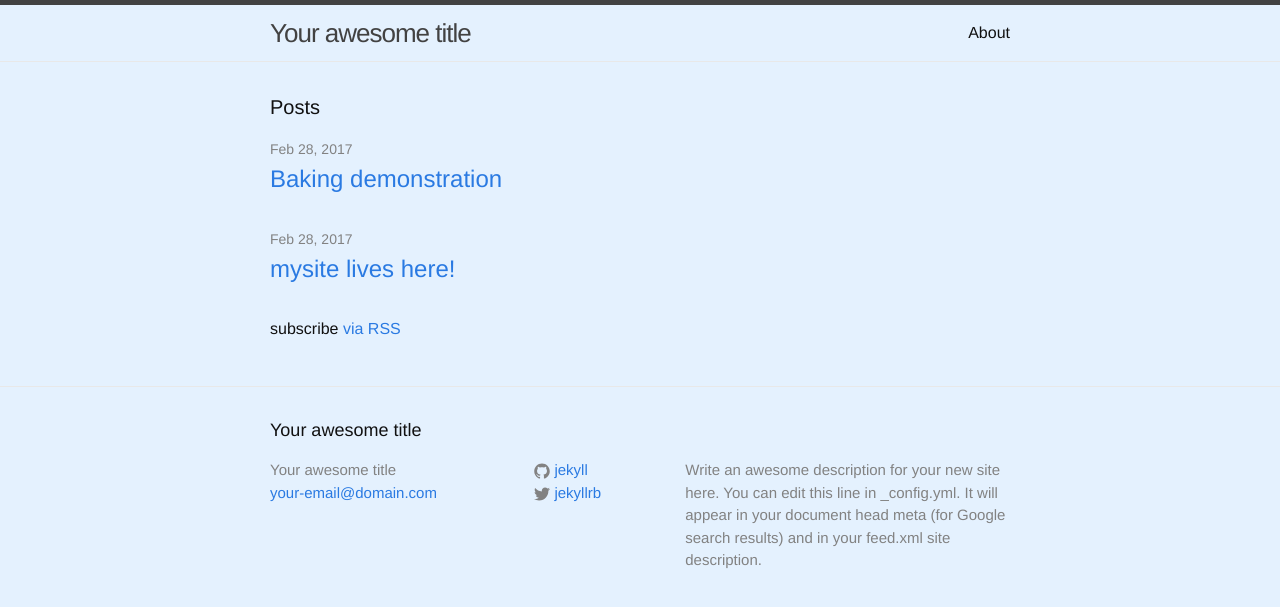
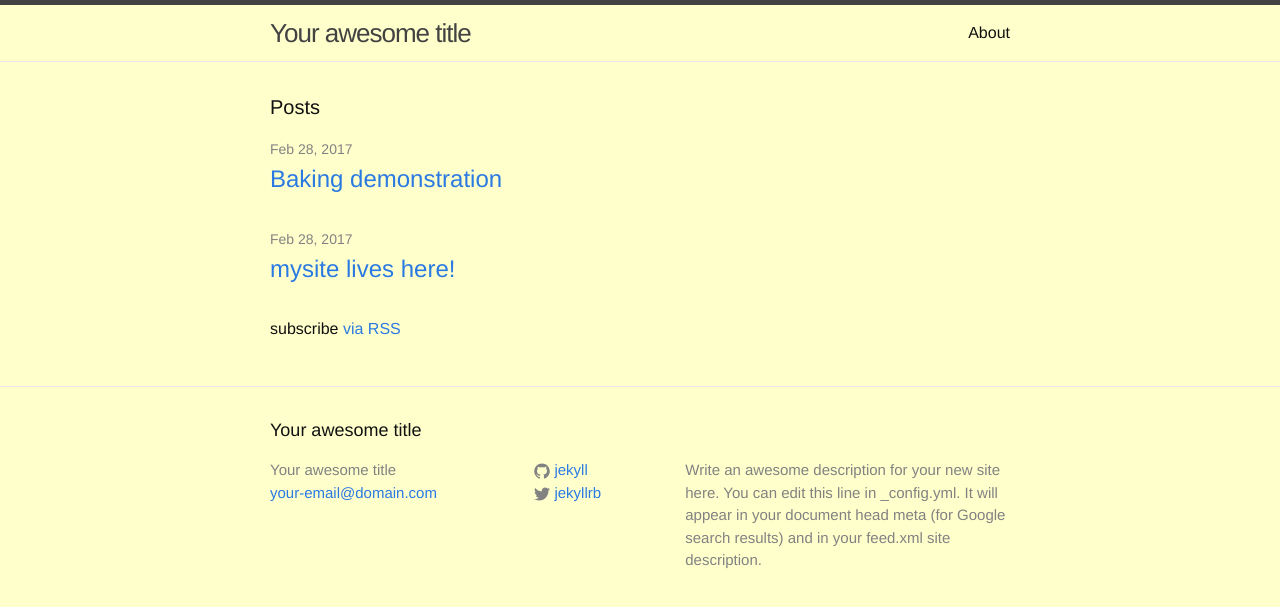
Before and after one commit to scrampin/scrampin.github.io, a Jekyll site: the page built from index.html, in a window 1280 px wide. Shown: the top 607 px of the page. Built offline with Jekyll 4.4.1, drawn with Linux system fonts in a browser that asks for light colours.

Commit message:
changed colour

```diff
--- a/css/main.scss
+++ b/css/main.scss
@@ -15,7 +15,7 @@ $base-line-height: 1.5;
 $spacing-unit:     30px;
 
 $text-color:       #111;
-$background-color: #E4F1FE;
+$background-color: #ffffcc;
 $brand-color:      #2a7ae2;
 
 $grey-color:       #828282;
```
